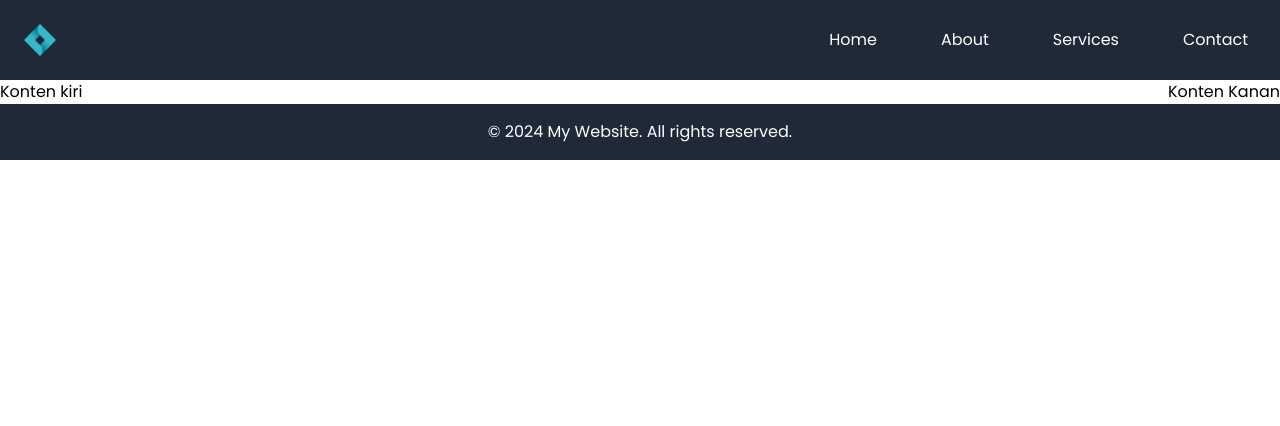
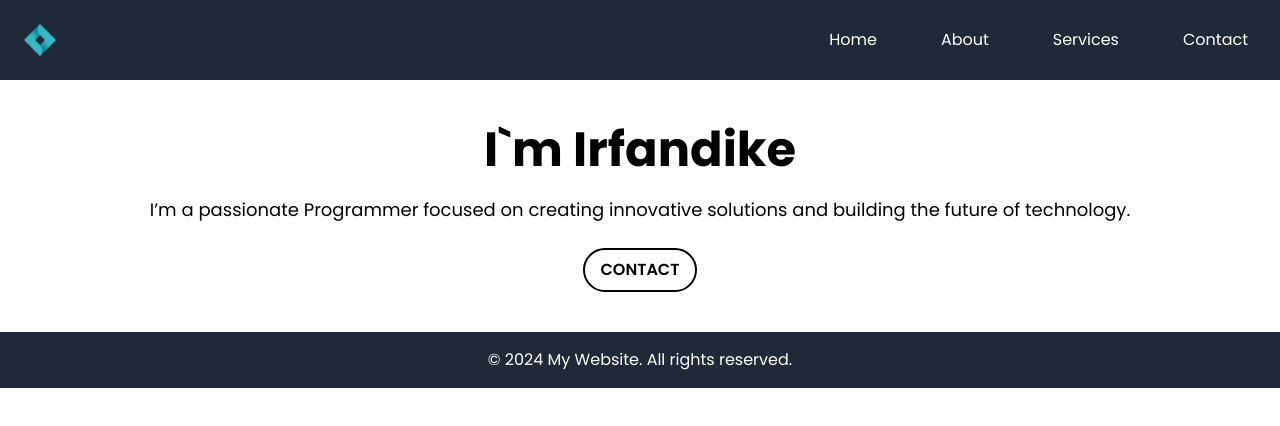
Before and after one commit to xlocaste/irfandi, a React (Vite) app: page / in a window 1280 px wide. Shown: the top 426 px of the page. Built offline with nearby package versions, Linux system fonts and the light colour scheme.

Commit message:
fix: hero content

```diff
--- a/src/components/Hero.jsx
+++ b/src/components/Hero.jsx
@@ -1,11 +1,14 @@
 const Hero = () => {
     return (
-        <div className="flex justify-between">
-            <div>
-                Konten kiri
-            </div>
-            <div>
-                Konten Kanan
+        <div className="flex justify-center p-10">
+            <div className="text-center">
+                <h1 className="text-5xl font-extrabold leading-tight mb-4">
+                    I`m Irfandike
+                </h1>
+                <p className="text-lg mb-6">
+                    I’m a passionate Programmer focused on creating innovative solutions and building the future of technology.
+                </p>
+                <button className="font-semibold border-2 border-black rounded-full py-2 px-4">CONTACT</button>
             </div>
         </div>
     )
```
